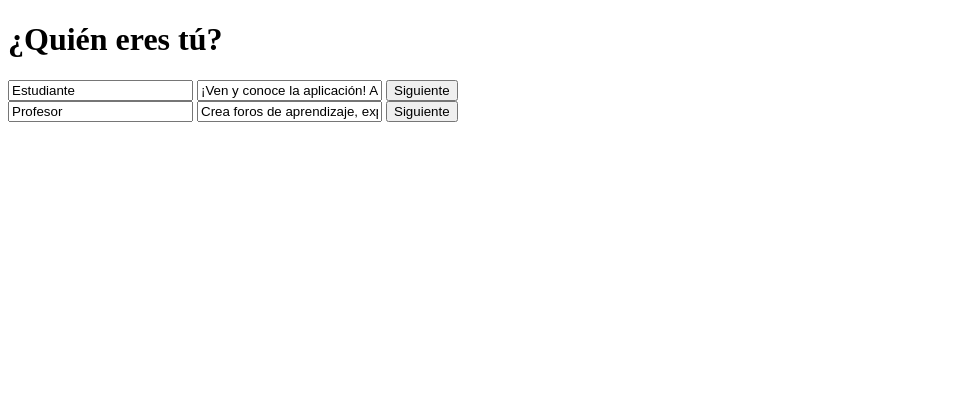
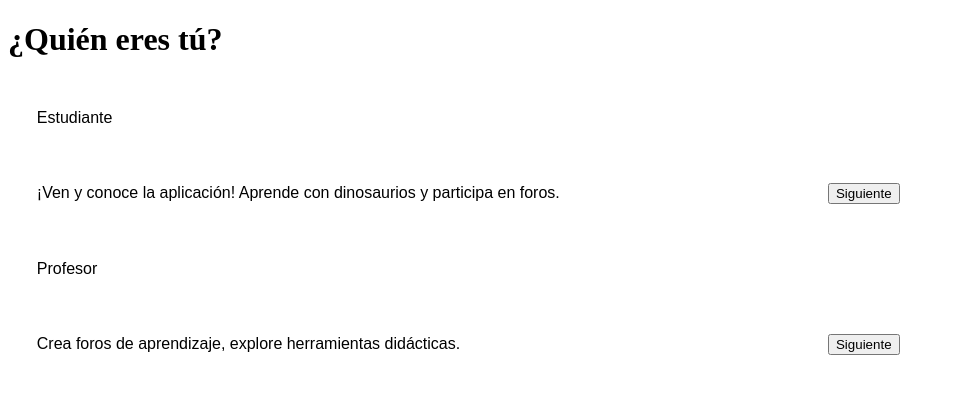
Before and after one commit to Sauce77/Dinodex, a Django app: page /perfil/ in a window 1280 px wide. Shown: the top 394 px of the page, without its empty margins (0-955 px from the left). Run offline with Django 5.2, Linux system fonts and the light colour scheme; data comes from the database, SQL or seed files in the repository.

```diff
--- a/dinodexSite/accounts/forms.py
+++ b/dinodexSite/accounts/forms.py
@@ -40,6 +40,6 @@ class PerfilForm(forms.ModelForm):
         }
         widgets = {
             'id_perfil': forms.HiddenInput(),
-            'nombre': forms.TextInput(attrs={'readonly': True}),
-            'descripcion': forms.TextInput(attrs={'readonly': True})
+            'nombre': forms.TextInput(attrs={'readonly': True, 'class': ' formPerfil'}),
+            'descripcion': forms.TextInput(attrs={'readonly': True, 'class': ' formPerfil'})
         }
--- a/dinodexSite/accounts/templates/userLogin.html
+++ b/dinodexSite/accounts/templates/userLogin.html
@@ -10,6 +10,6 @@
         {{ form.as_p }}
         <button type="submit">Iniciar Sesión</button>
     </form>
-    <p>¿No tienes cuenta? <a href="{% url 'userRegistro' %}">Registrate</a></p>
+    <p>¿No tienes cuenta? <a href="{% url 'userMenuPerfiles' %}">Registrate</a></p>
 </body>
 </html>
--- a/dinodexSite/accounts/templates/userMenuPerfiles.html
+++ b/dinodexSite/accounts/templates/userMenuPerfiles.html
@@ -6,6 +6,16 @@
     <title>Registrarse</title>
 </head>
 <body>
+    <style>
+        .formPerfil{
+            background-color: transparent;
+            border-style: none;
+            font-size: 1rem;
+            width: 60%;
+            padding: 1rem;
+            margin: .8rem;
+        }
+    </style>
     <h1>¿Quién eres tú?</h1>
     {% for form in forms %}
         <form method="POST">
--- a/dinodexSite/accounts/views.py
+++ b/dinodexSite/accounts/views.py
@@ -16,7 +16,9 @@ def userSuccess(request):
     """
         Solo prueba.
     """
-    return render(request, 'example.html', {'usuario': request.user})
+    usuario = request.user
+    obj_perfiles = Perfil.usuarios.filter(usuario=usuario)
+    return render(request, 'example.html', {'usuario': request.user, 'perfiles': obj_perfiles})
 
 
 def userRegistro(request):
```
Also changed, not shown: dinodexSite/accounts/templates/example.html (+5 -2 lines).
